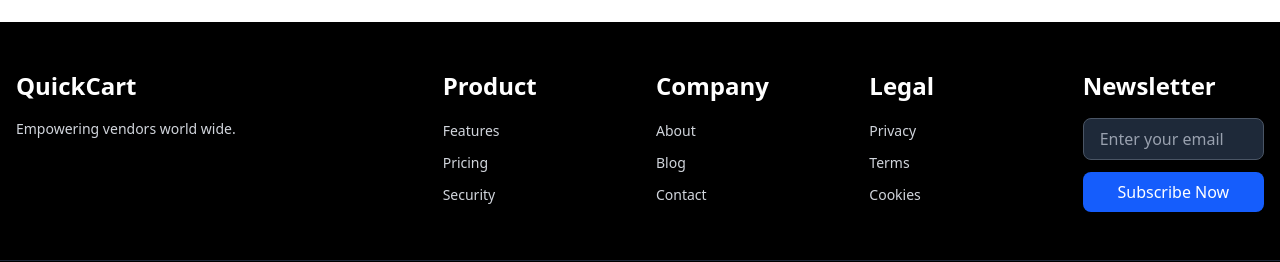
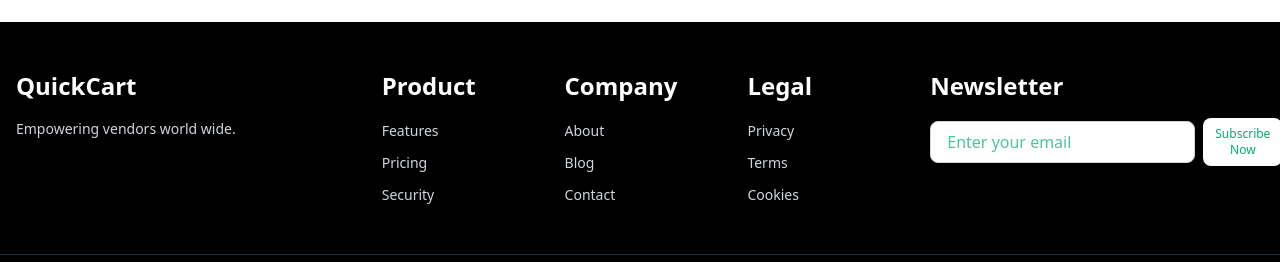
Before and after one commit to Olasunkanmi001/quickCart-landingPage, a React (Vite) app: page / in a window 1280 px wide. Shown: the part 6000-6262 px from the top of the page. Built offline with nearby package versions, Linux system fonts and the light colour scheme.

Commit message:
Added spacing span-2 to newsletter section. Moved subscribe now bttn inline with sections. Updated colors to match theme.

```diff
--- a/src/component/footer.jsx
+++ b/src/component/footer.jsx
@@ -11,11 +11,20 @@ const Footer = () => {
     setEmail("");
   };
 
+  // Add styles for placeholder color
+  const inputStyles = `
+    .newsletter-input::placeholder {
+      color: #01AC74 !important;
+      opacity: 0.7;
+    }
+  `;
+
   return (
     <footer className="bg-black text-white">
+      <style>{inputStyles}</style>
       {/* Main Footer Content */}
       <div className="max-w-7xl mx-auto px-4 py-12">
-        <div className="grid grid-cols-1 lg:grid-cols-6 gap-8">
+        <div className="grid grid-cols-1 lg:grid-cols-7 gap-8">
           {/* Logo and Message Section */}
           <div className="lg:col-span-2">
             <div className="mb-4">
@@ -126,22 +135,30 @@ const Footer = () => {
           </div>
 
           {/* Newsletter Subscription */}
-          <div>
+          <div className="lg:col-span-2">
             <h3 className="text-white font-inter font-bold text-2xl mb-4">
               Newsletter
             </h3>
-            <form onSubmit={handleEmailSubmit} className="space-y-3">
+            <form
+              onSubmit={handleEmailSubmit}
+              className="flex gap-2 items-center max-w-md"
+            >
               <input
                 type="email"
                 value={email}
                 onChange={(e) => setEmail(e.target.value)}
                 placeholder="Enter your email"
-                className="w-full px-4 py-2 bg-gray-800 border border-gray-600 rounded-lg text-white placeholder-gray-400 focus:outline-none focus:border-blue-500"
+                className="newsletter-input flex-1 px-4 py-2 bg-white border border-gray-300 rounded-lg focus:outline-none"
+                style={{
+                  color: "#01AC74",
+                  borderColor: email ? "#01AC74" : undefined,
+                }}
                 required
               />
               <button
                 type="submit"
-                className="w-full px-6 py-2 bg-blue-600 hover:bg-blue-700 text-white rounded-lg font-medium transition-colors"
+                className="px-3 py-2 bg-white hover:bg-gray-50 active:bg-gray-200 active:scale-95 rounded-lg font-medium transition-all duration-150 transform text-xs"
+                style={{ color: "#01AC74" }}
               >
                 Subscribe Now
               </button>
```
